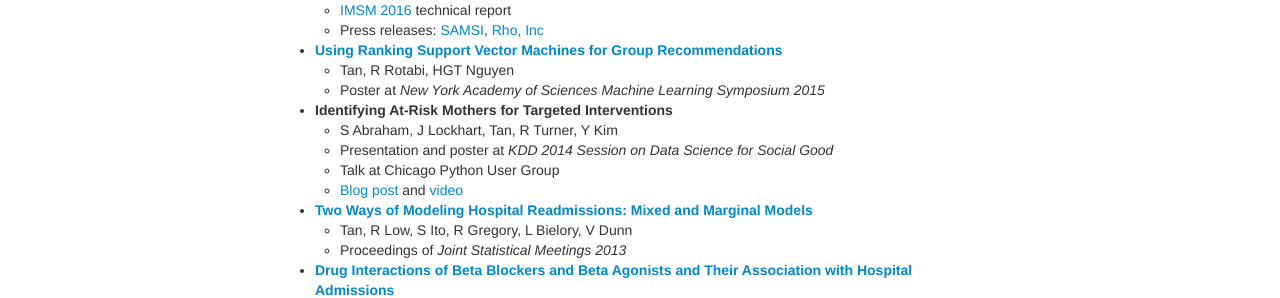
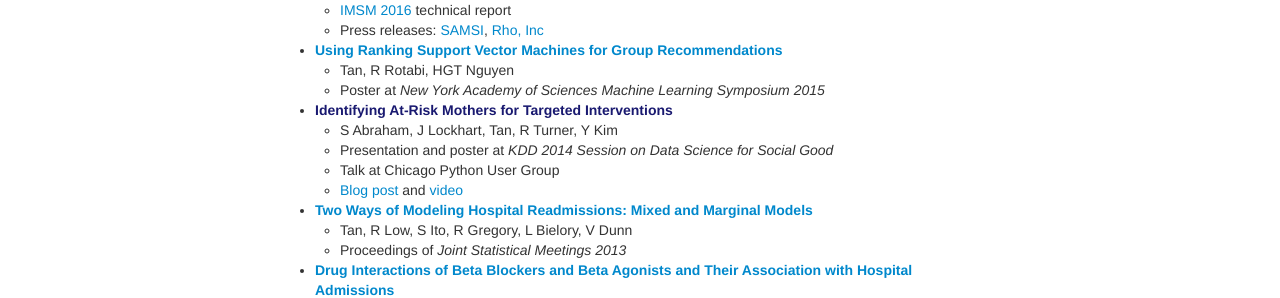
Before and after one commit to shftan/shftan.github.io, a Jekyll site: the page built from olderpublications.md, in a window 1280 px wide. Shown: the part 162-460 px from the top of the page. Built offline with Jekyll 4.4.1, drawn with Linux system fonts in a browser that asks for light colours.

Commit message:
Update olderpublications.md

```diff
--- a/olderpublications.md
+++ b/olderpublications.md
@@ -7,16 +7,16 @@ keywords: Sarah Tan, Cornell, Statistics, interpretability, causal inference
 
 <div class="row-fluid"><h3>Older Publications & Presentations</h3>
 </div>
-- <span style="font-weight:bold">[Positive Unlabeled Learning for Anomaly Detection in Nut Allergies Protein Microarray Data](https://www.samsi.info/wp-content/uploads/2016/08/IMSM16_report.pdf)</span>
+- <span style="color:magenta;font-weight:bold">[Positive Unlabeled Learning for Anomaly Detection in Nut Allergies Protein Microarray Data](https://www.samsi.info/wp-content/uploads/2016/08/IMSM16_report.pdf)</span>
    - FB Darku, S He, MA Hossain, S Ren, Tan, I Trejo-Lorenzo
    - [IMSM 2016](https://www.samsi.info/programs-and-activities/2016-2017-education-and-outreach-programs-and-workshops/2016-industrial-mathstat-modeling-workshop-for-graduate-students-july-17-27-2016/) technical report
    - Press releases: [SAMSI](https://www.samsi.info/imsm-2016-prepares-graduate-students-real-world-research/), [Rho, Inc](http://resources.rhoworld.com/blog/rho-participates-in-innovative-graduate-student-workshop-for-6th-consecutive-year)
 
-- <span style="font-weight:bold">[Using Ranking Support Vector Machines for Group Recommendations]({{ BASE_PATH }}/papers/nyas15.pdf)</span>
+- <span style="color:LightSlateGrey;font-weight:bold">[Using Ranking Support Vector Machines for Group Recommendations]({{ BASE_PATH }}/papers/nyas15.pdf)</span>
    - Tan, R Rotabi, HGT Nguyen
    - Poster at _New York Academy of Sciences Machine Learning Symposium 2015_
 
-- <span style="font-weight:bold">Identifying At-Risk Mothers for Targeted Interventions</span>
+- <span style="color:MidnightBlue;font-weight:bold">Identifying At-Risk Mothers for Targeted Interventions</span>
    - S Abraham, J Lockhart, Tan, R Turner, Y Kim
    - Presentation and poster at _KDD 2014 Session on Data Science for Social Good_
    - Talk at Chicago Python User Group
```
